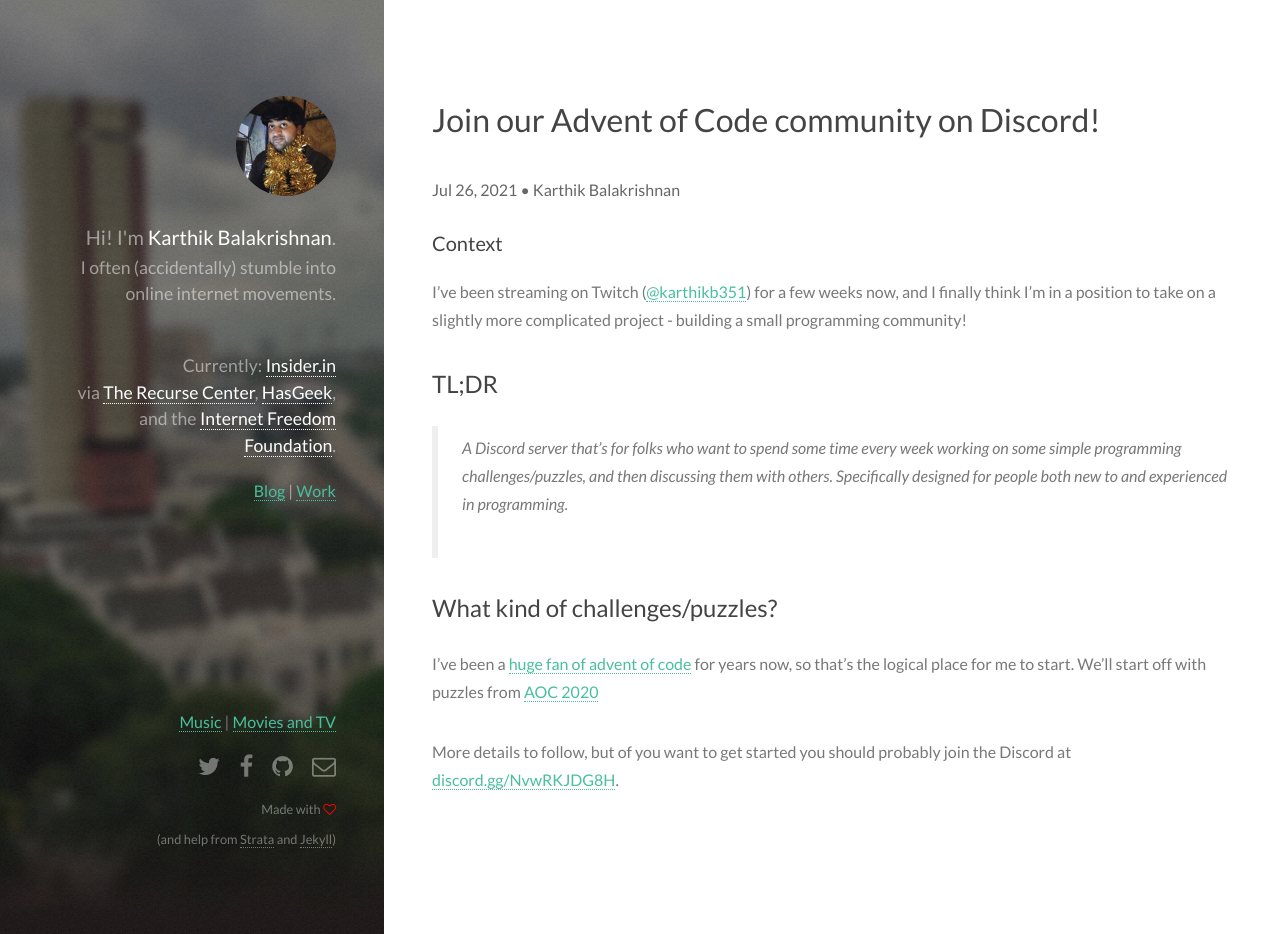
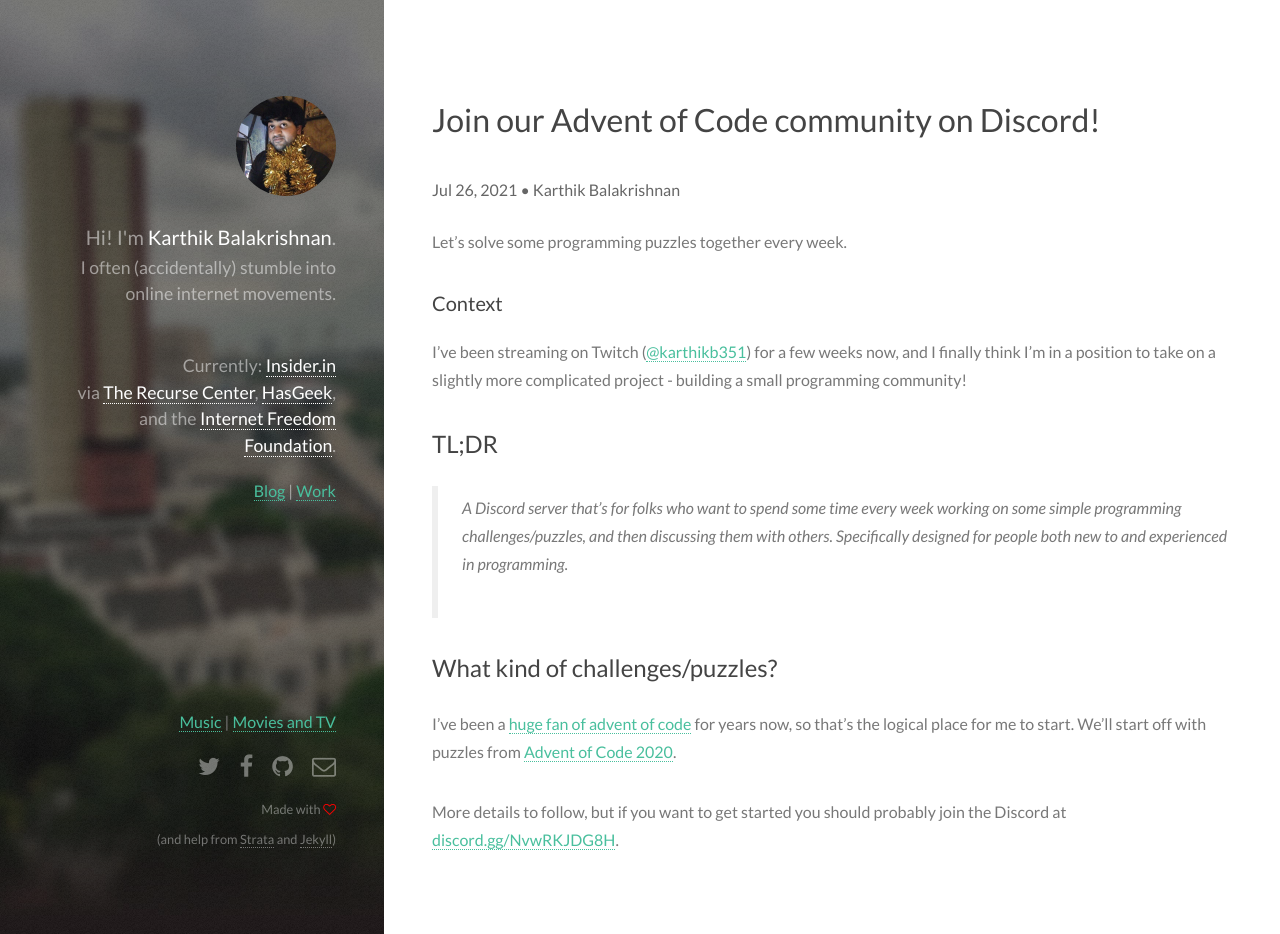
Before and after one commit to karthikb351/karthikb351, a Jekyll site: the page built from _posts/2021-07-26-join-our-advent-of-code-community-on-discord.md, in a window 1280 px wide and 934 px high. Built offline with Jekyll 4.4.1, drawn with Linux system fonts in a browser that asks for light colours; comment, search, counter and statistics services are not loaded.

Commit message:
Update from Forestry.io karthikb351@gmail.com updated _posts/2021-07-26-join-our-advent-of-code-community-on-discord.md

```diff
--- a/_posts/2021-07-26-join-our-advent-of-code-community-on-discord.md
+++ b/_posts/2021-07-26-join-our-advent-of-code-community-on-discord.md
@@ -7,6 +7,8 @@
 description: Let's solve some programming puzzles together every week!
 
 ---
+Let's solve some programming puzzles together every week.
+
 ### Context
 
 I've been streaming on Twitch ([@karthikb351](https://twitter.com/karthikb351)) for a few weeks now, and I finally think I'm in a position to take on a slightly more complicated project - building a small programming community!
@@ -17,7 +19,6 @@
 
 ## What kind of challenges/puzzles?
 
-I've been a [huge fan of advent of code](https://karthikbalakrishnan.com/blog/how-advent-of-code-made-me-love-competitive-programming-again) for years now, so that's the logical place for me to start. We'll start off with puzzles from [AOC 2020](https://adventofcode.com/2020)
+I've been a [huge fan of advent of code](https://karthikbalakrishnan.com/blog/how-advent-of-code-made-me-love-competitive-programming-again) for years now, so that's the logical place for me to start. We'll start off with puzzles from [Advent of Code 2020](https://adventofcode.com/2020).
 
-
-More details to follow, but of you want to get started you should probably join the Discord at [discord.gg/NvwRKJDG8H](https/://discord.gg/NvwRKJDG8H).
+More details to follow, but if you want to get started you should probably join the Discord at [discord.gg/NvwRKJDG8H](https/://discord.gg/NvwRKJDG8H).
```
